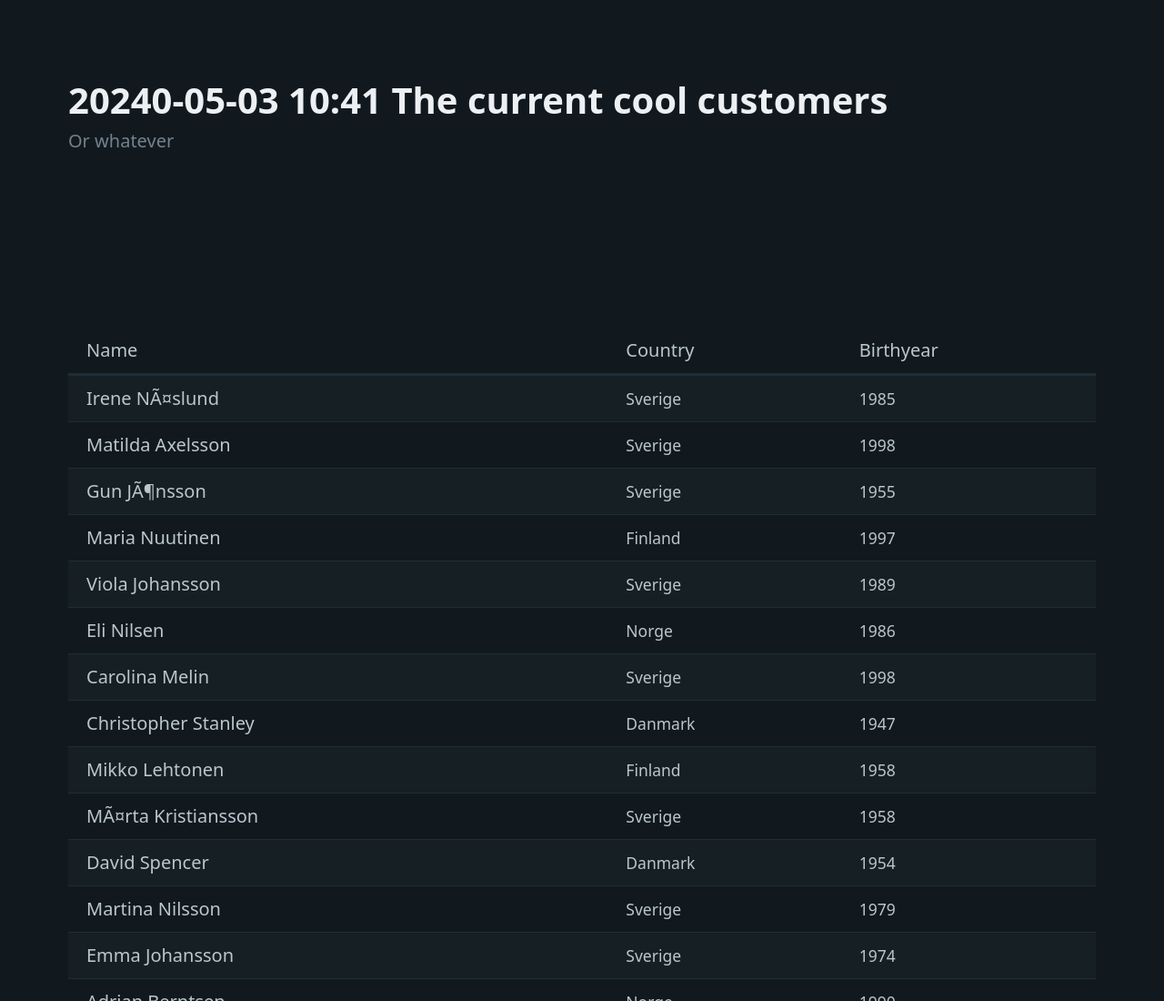
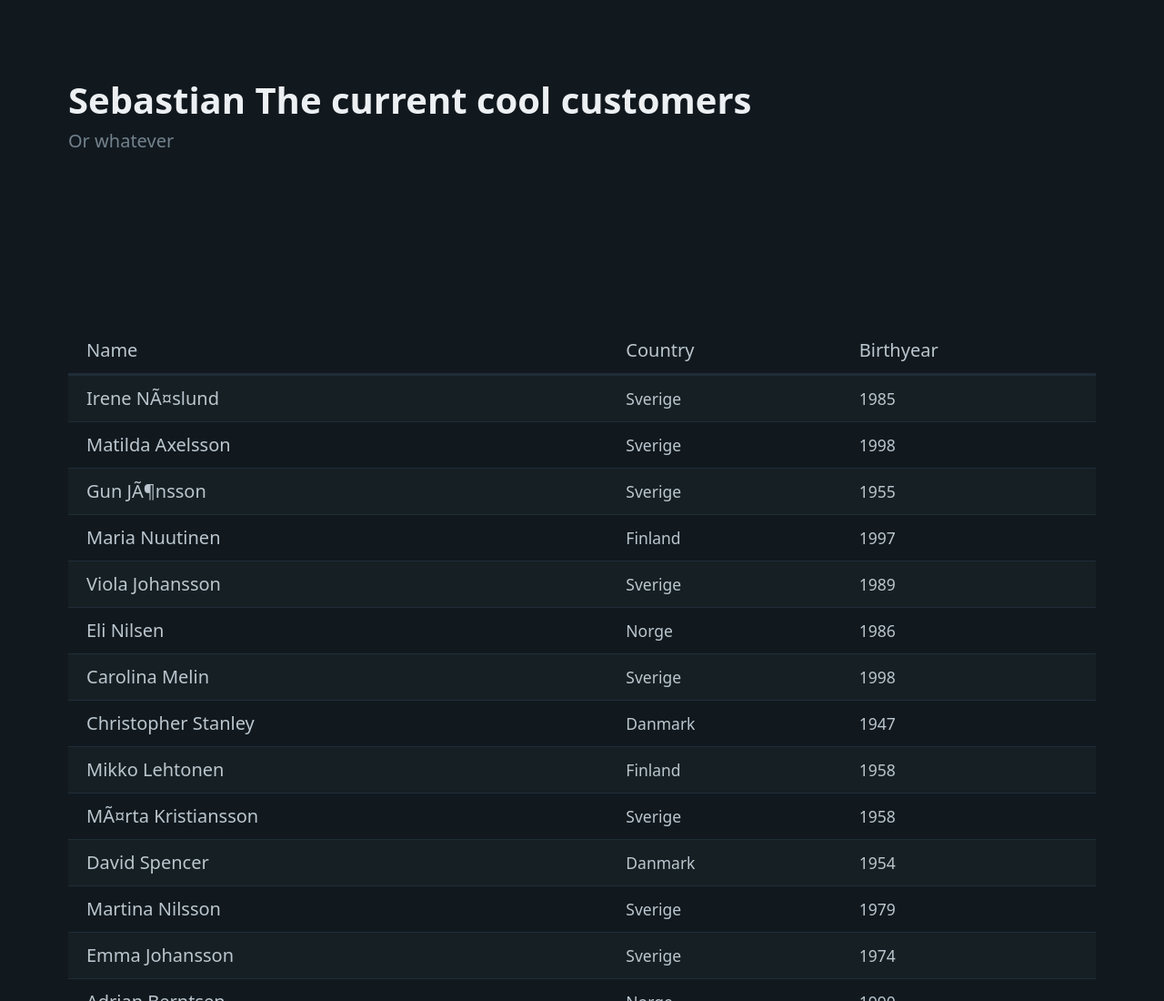
Before and after one commit to Saaliis/automatic-parakeet, a plain HTML site: page index.html in a window 1280 px wide. Shown: the top 1100 px of the page at 91% size. Drawn offline with nearby package versions, Linux system fonts and the light colour scheme.

Commit message:
HTML Bug fixed

```diff
--- a/index.html
+++ b/index.html
@@ -12,7 +12,7 @@
     <!-- Header -->
     <header class="container">
       <hgroup>
-        <h1>20240-05-03 10:41 The current cool customers</h1>
+        <h1>Sebastian The current cool customers</h1>
         <h2>Or whatever</h2>
       </hgroup>
     </header>
```
